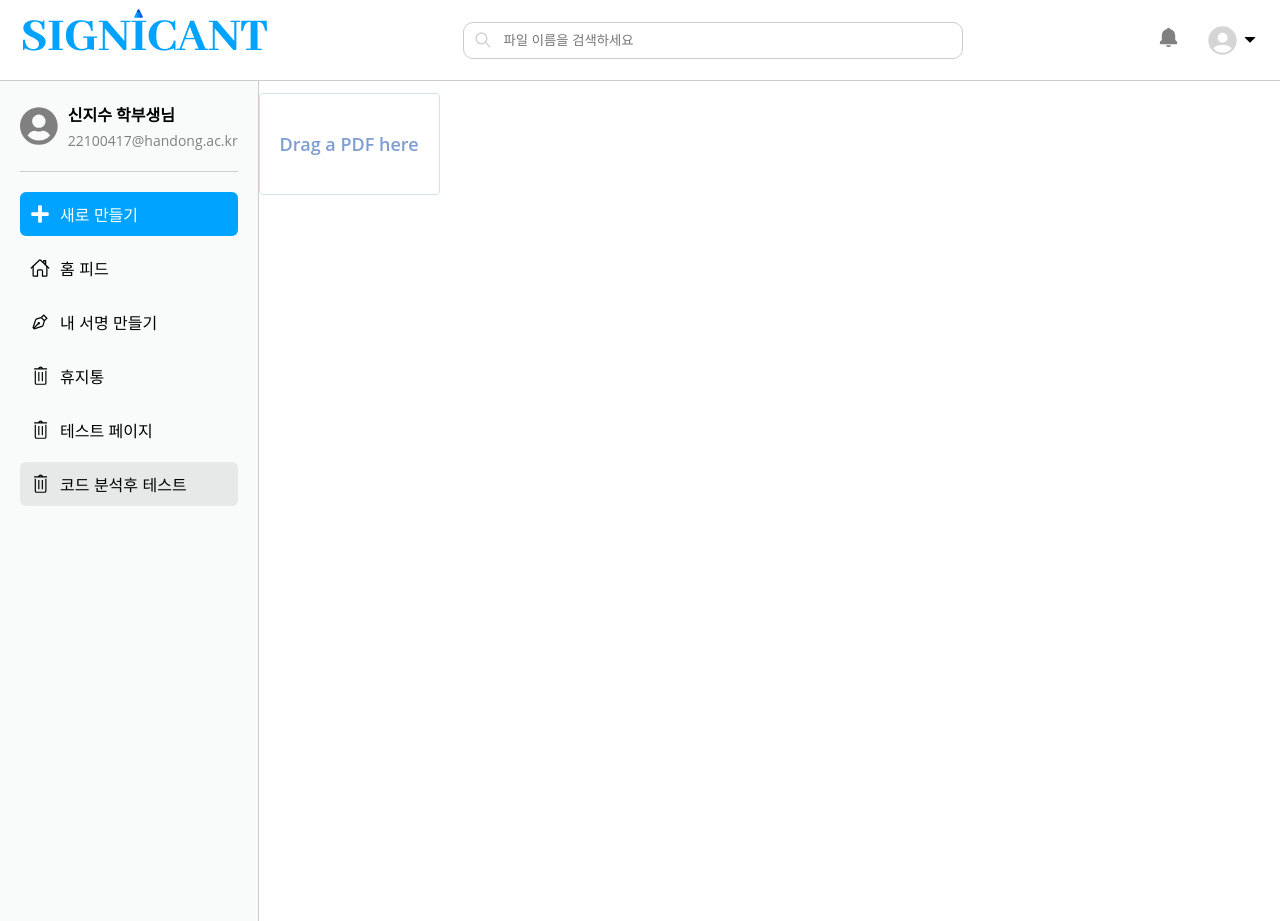
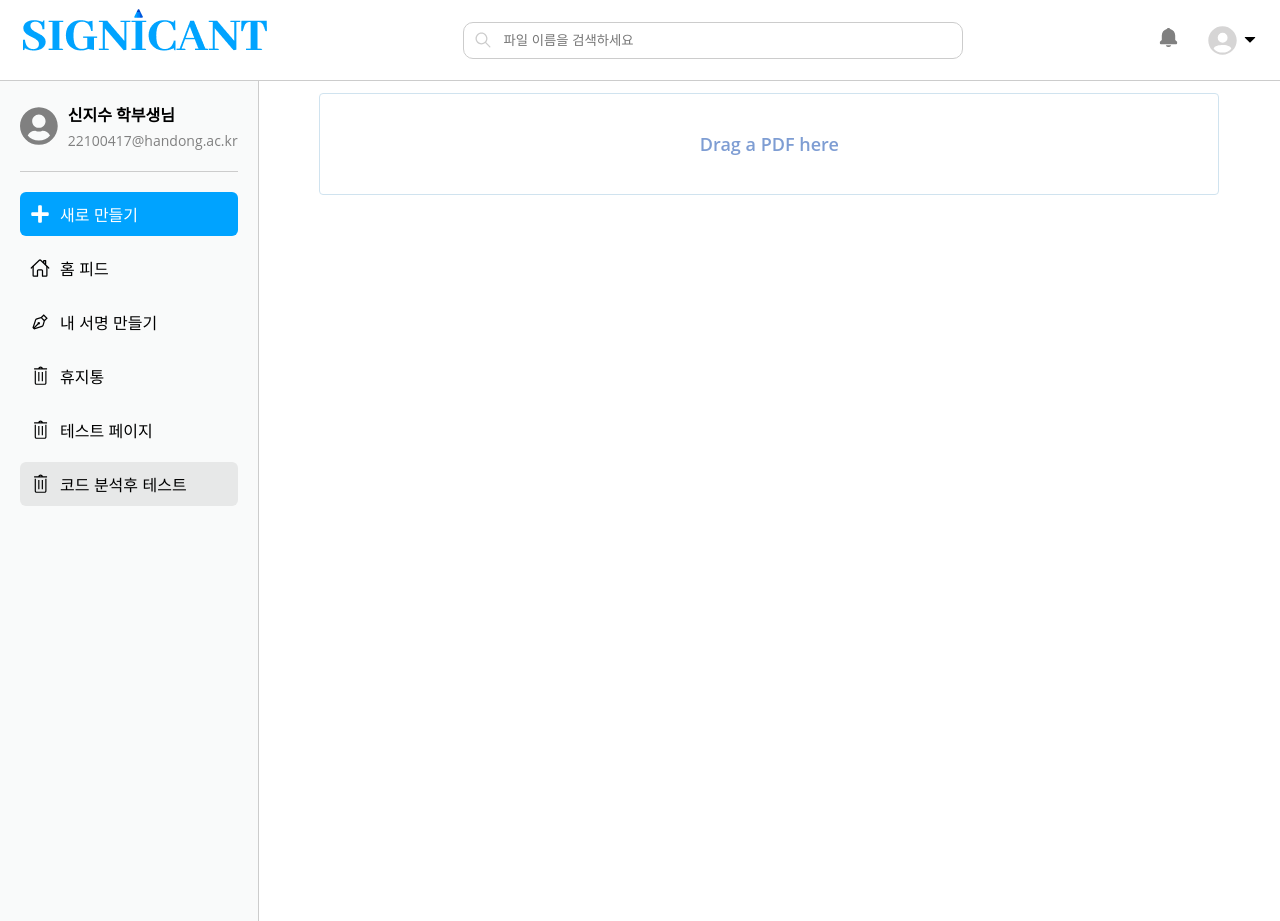
Before and after one commit to incheolWee/Sing-Front, a React (Create React App) app: page /pdf in a window 1280 px wide. Built offline with nearby package versions, Linux system fonts and the light colour scheme; the HTML template or start-up script is replaced by a standard one.

Commit message:
css 변경 후 가운데 정렬

```diff
--- a/src/pages/pdf_page/index.js
+++ b/src/pages/pdf_page/index.js
@@ -1,4 +1,3 @@
-import React from 'react';
 import "./App.css";
 import { useRef, useState } from "react";
 import Drop from "./Drop";
@@ -7,15 +6,13 @@ import { PDFDocument, rgb } from "pdf-lib";
 import { blobToURL } from "./utils/Utils";
 import PagingControl from "./components/PagingControl";
 import { AddSigDialog } from "./components/AddSigDialog";
+import Background from "../../components/Background";
 import { BigButton } from "./components/BigButton";
 import DraggableSignature from "./components/DraggableSignature";
 import DraggableText from "./components/DraggableText";
 import dayjs from "dayjs";
 
-// Ensure the correct path to the pdf.worker.min.js file
 pdfjs.GlobalWorkerOptions.workerSrc = `${process.env.PUBLIC_URL}/pdf.worker.mjs`;
-//pdfjs.GlobalWorkerOptions.workerSrc = `//cdnjs.cloudflare.com/ajax/libs/pdf.js/${pdfjs.version}/pdf.worker.js`;
-console.log("Setting pdfjs worker:", pdfjs.GlobalWorkerOptions.workerSrc);
 
 function downloadURI(uri, name) {
     var link = document.createElement("a");
@@ -26,7 +23,7 @@ function downloadURI(uri, name) {
     document.body.removeChild(link);
 }
 
-function PDFPage() {
+function App() {
     const styles = {
         container: {
             maxWidth: 900,
@@ -48,7 +45,6 @@ function PDFPage() {
             marginTop: 8,
         },
     };
-
     const [pdf, setPdf] = useState(null);
     const [autoDate, setAutoDate] = useState(true);
     const [signatureURL, setSignatureURL] = useState(null);
@@ -61,7 +57,9 @@ function PDFPage() {
     const documentRef = useRef(null);
 
     return (
+        <Background>
             <div>
+
                 <div style={styles.container}>
                     {signatureDialogVisible ? (
                         <AddSigDialog
@@ -216,7 +214,7 @@ function PDFPage() {
                                             const firstPage = pages[pageNum];
 
                                             const pngImage = await pdfDoc.embedPng(signatureURL);
-                                        const pngDims = pngImage.scale(scale * 0.3);
+                                            const pngDims = pngImage.scale(scale * .3);
 
                                             firstPage.drawImage(pngImage, {
                                                 x: newX,
@@ -272,10 +270,13 @@ function PDFPage() {
                                 totalPages={totalPages}
                             />
                         </div>
+
                     ) : null}
+
                 </div>
-        </div>
+            </div >
+        </Background >
     );
 }
 
-export default PDFPage;
+export default App;
```
Lines whose indentation alone changed are shown as unchanged.
